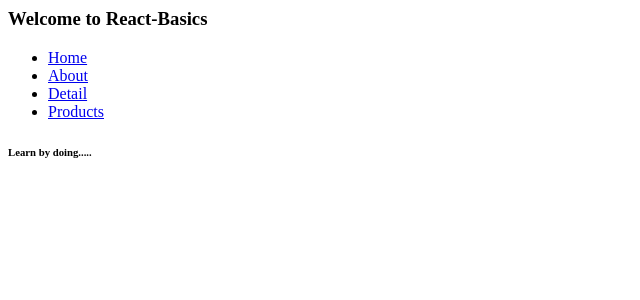
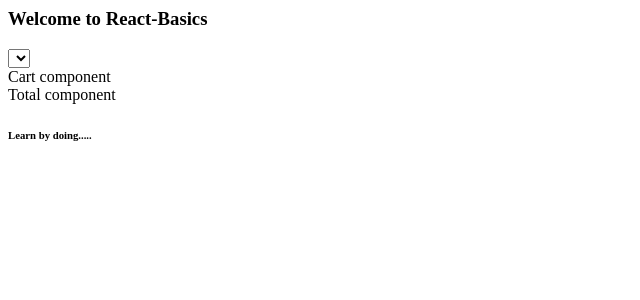
Before and after one commit to chaitu047/react-basics, a React (Create React App) app: page / in a window 1280 px wide. Shown: the top 300 px of the page, without its empty margins (0-640 px from the left). Built offline with nearby package versions, Linux system fonts and the light colour scheme.

Commit message:
redux-demo-initial

```diff
--- a/package.json
+++ b/package.json
@@ -5,7 +5,9 @@
   "dependencies": {
     "react": "^18.1.0",
     "react-dom": "^18.1.0",
-    "react-router-dom": "^6.22.3"
+    "react-redux": "^9.1.0",
+    "react-router-dom": "^6.22.3",
+    "redux": "^5.0.1"
   },
   "scripts": {
     "start": "react-scripts start",
--- a/src/App.js
+++ b/src/App.js
@@ -4,13 +4,17 @@ import Header from './components/Header';
 import Footer from './components/Footer';
 //import EventHandling from './components/EventHandling'
 //import StateManagement from "./components/StateManagement";
-import HandleRoutes from './components/HandleRoutes';
-
+//import HandleRoutes from './components/HandleRoutes';
+import Purchase from "./redux-demo/Purchase";
+import Cart from "./redux-demo/Cart";
+import Total from "./redux-demo/Total";
 export default function App() {
   return (
     <div>
       <Header />
-      <HandleRoutes />
+        <Purchase />
+        <Cart />
+        <Total />
       <Footer />
     </div>
   );
@@ -18,3 +22,4 @@ export default function App() {
 
 //   <StateManagement />
 //   <EventHandling />
+//   <HandleRoutes />
--- /dev/null
+++ b/src/redux-demo/Cart.js
@@ -0,0 +1,8 @@
+function Cart(){
+    return (
+        <div>
+            {'Cart component'}
+        </div>
+    );
+}
+export default Cart;
--- /dev/null
+++ b/src/redux-demo/Purchase.js
@@ -0,0 +1,25 @@
+function Purchase(){
+    let products = [
+        {pname:"Apple",price:20},
+        {pname:"Banana",price:30},
+        {pname:"Custard Apple",price:12},
+        {pname:"Dosakaya",price:10},
+        {pname:"Endrikkaya",price:50}
+    ];
+
+    return (
+        <>
+        <div>
+            <select>
+
+                {products.map((product,index) => {
+                    <option key={index} value={product.price}>{product.pname}</option>
+                })}
+
+            </select>
+        </div>
+        </>
+    );
+}
+
+export default Purchase;
--- /dev/null
+++ b/src/redux-demo/Total.js
@@ -0,0 +1,9 @@
+function Total(){
+    return (
+        <div>
+            {'Total component'}
+        </div>
+    );
+}
+
+export default Total;
```
Also changed, not shown: 1 other file (tests, documents, lock files or other folders).
